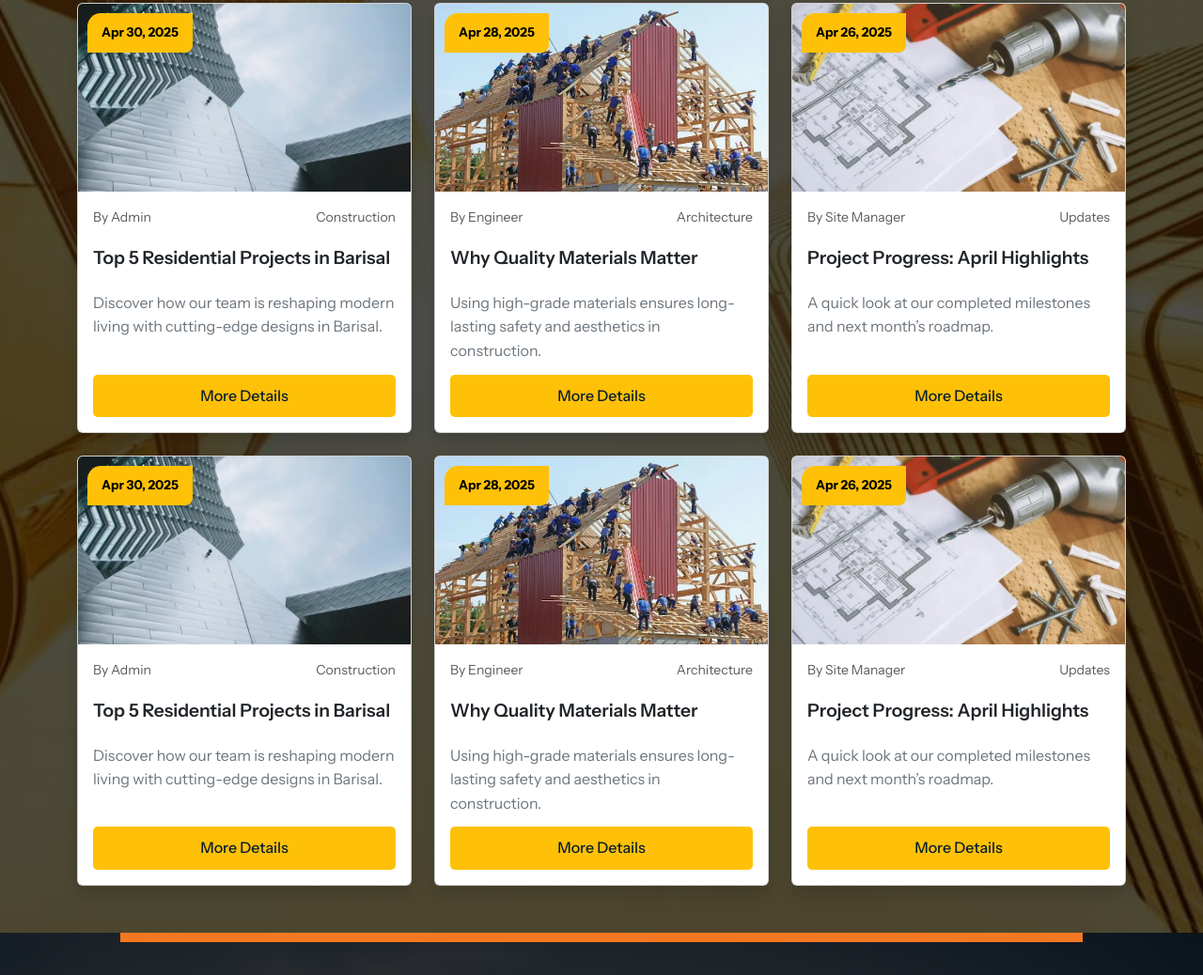
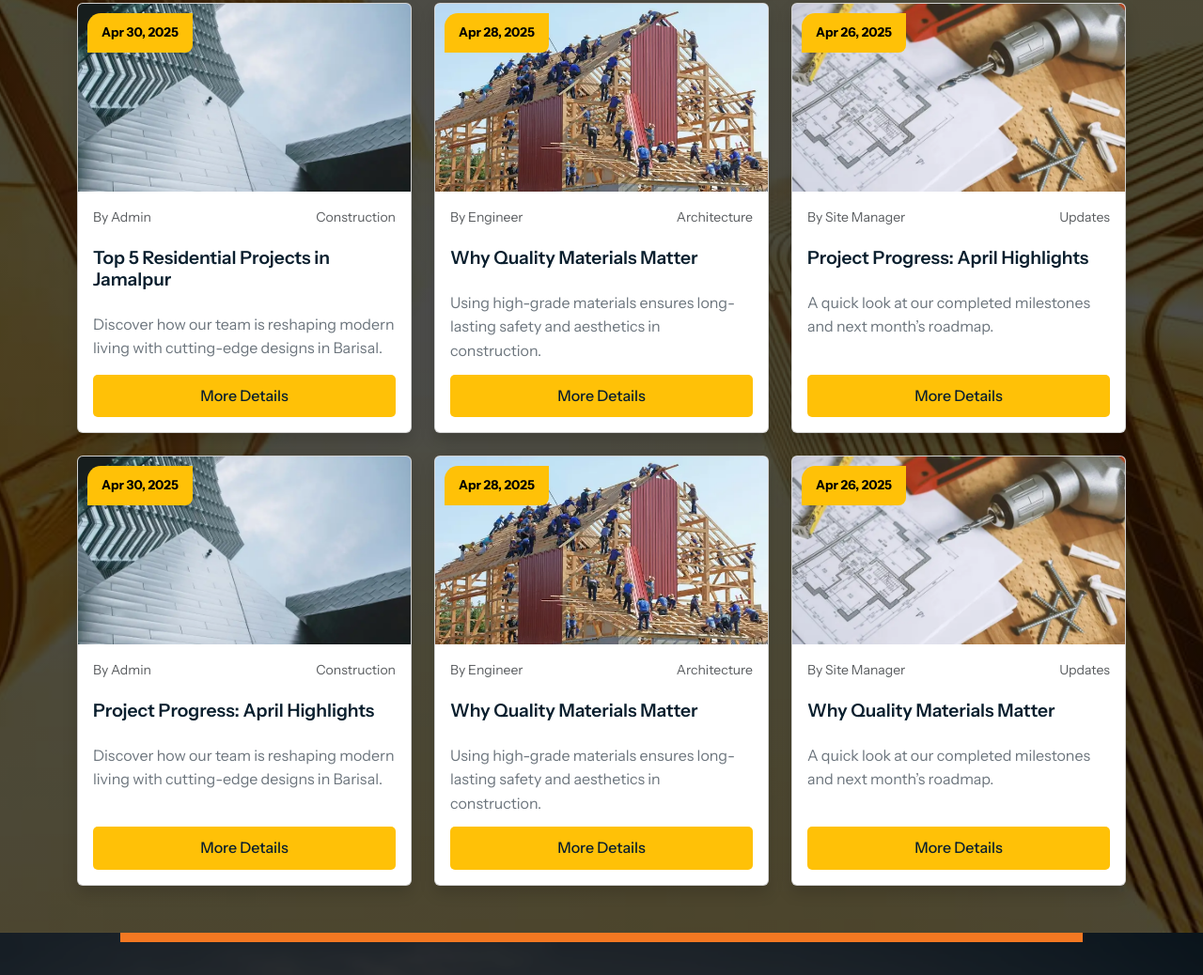
Before and after one commit to emonmahdi/palli-developer-website, a plain HTML site: page blogs.html in a window 1280 px wide. Shown: the part 1019-2057 px from the top of the page at 94% size. Drawn offline with nearby package versions, Linux system fonts and the light colour scheme.

Commit message:
blog page issu done

```diff
--- a/blogs.html
+++ b/blogs.html
@@ -140,7 +140,7 @@
                   <span>Construction</span>
                 </div>
                 <h5 class="card-title fw-semibold">
-                  Top 5 Residential Projects in Barisal
+                  <a href="singleBlog.html">Top 5 Residential Projects in Jamalpur</a>
                 </h5>
                 <p class="card-text text-secondary flex-grow-1">
                   Discover how our team is reshaping modern living with
@@ -172,7 +172,7 @@
                   <span>Architecture</span>
                 </div>
                 <h5 class="card-title fw-semibold">
-                  Why Quality Materials Matter
+                  <a href="singleBlog.html"> Why Quality Materials Matter</a>
                 </h5>
                 <p class="card-text text-secondary flex-grow-1">
                   Using high-grade materials ensures long-lasting safety and
@@ -204,7 +204,7 @@
                   <span>Updates</span>
                 </div>
                 <h5 class="card-title fw-semibold">
-                  Project Progress: April Highlights
+                  <a href="singleBlog.html">  Project Progress: April Highlights</a>
                 </h5>
                 <p class="card-text text-secondary flex-grow-1">
                   A quick look at our completed milestones and next month’s
@@ -235,7 +235,7 @@
                   <span>Construction</span>
                 </div>
                 <h5 class="card-title fw-semibold">
-                  Top 5 Residential Projects in Barisal
+                  <a href="singleBlog.html">  Project Progress: April Highlights</a>
                 </h5>
                 <p class="card-text text-secondary flex-grow-1">
                   Discover how our team is reshaping modern living with
@@ -267,7 +267,7 @@
                   <span>Architecture</span>
                 </div>
                 <h5 class="card-title fw-semibold">
-                  Why Quality Materials Matter
+                  <a href="singleBlog.html">  Why Quality Materials Matter</a>
                 </h5>
                 <p class="card-text text-secondary flex-grow-1">
                   Using high-grade materials ensures long-lasting safety and
@@ -299,7 +299,7 @@
                   <span>Updates</span>
                 </div>
                 <h5 class="card-title fw-semibold">
-                  Project Progress: April Highlights
+                  <a href="singleBlog.html">  Why Quality Materials Matter</a>
                 </h5>
                 <p class="card-text text-secondary flex-grow-1">
                   A quick look at our completed milestones and next month’s
```
Also changed, not shown: contact.html (+1 -1 lines).
